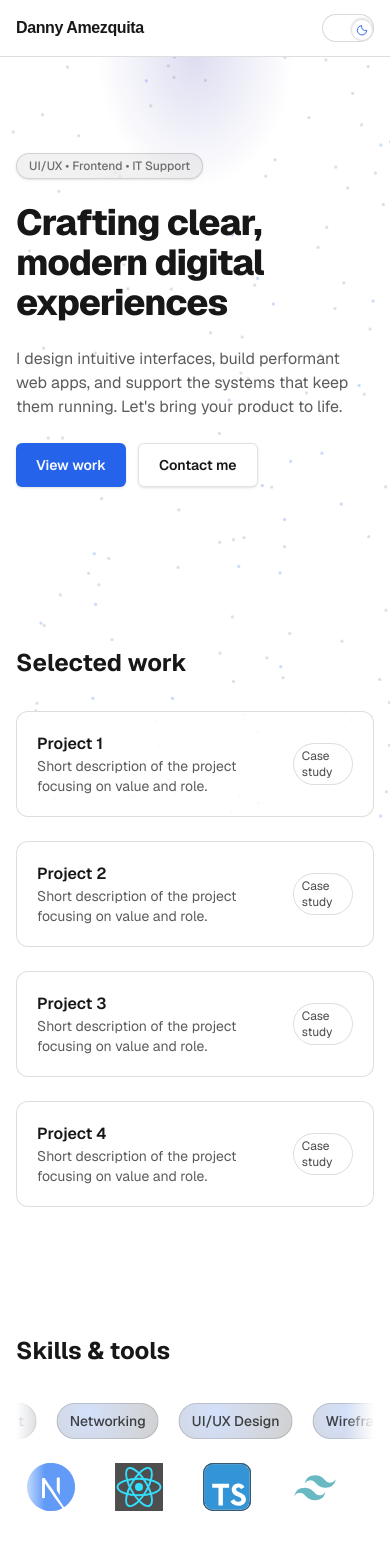
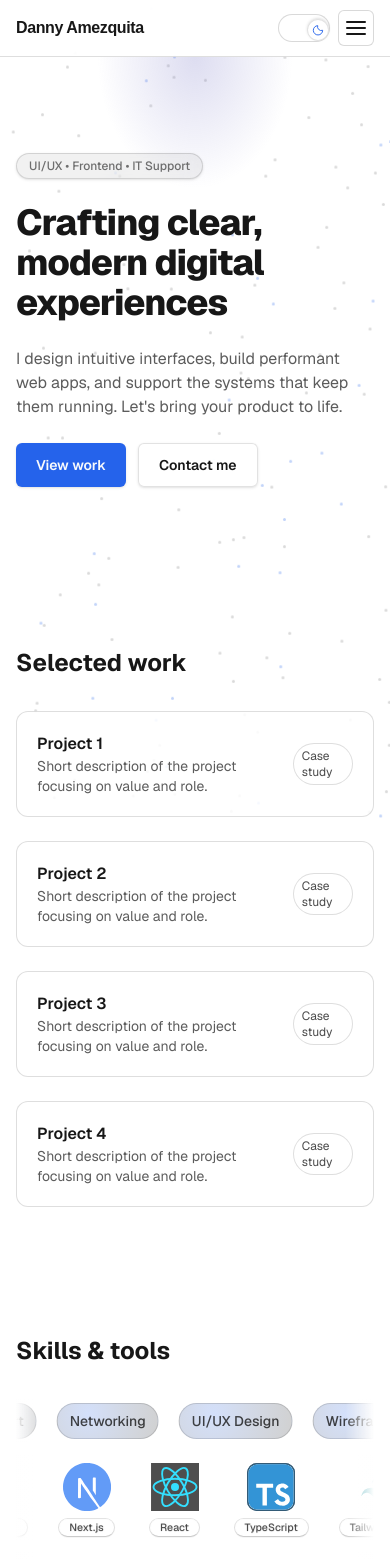
Before and after one commit to DannyAmzq/personal-wesbite, a Next.js app: page / in a window 390 px wide. Shown: the top 1568 px of the page. Built offline with nearby package versions, Linux system fonts and the light colour scheme.

Commit message:
feat: enhance Navbar with mobile menu functionality and improve LogoCarousel interactivity

```diff
--- a/app/layout.tsx
+++ b/app/layout.tsx
@@ -27,6 +27,7 @@ export default function RootLayout({
 }>) {
   return (
     <html lang="en" className="dark" suppressHydrationWarning>
+      <head>
         <Script id="theme-init" strategy="beforeInteractive">{`
           try {
             var stored = localStorage.getItem('theme');
@@ -42,6 +43,7 @@ export default function RootLayout({
             }
           } catch (e) {}
         `}</Script>
+      </head>
       <body className={`${geistSans.variable} ${geistMono.variable} antialiased`}>
         <BackgroundDots count={140} />
         <Navbar />
--- a/components/LogoCarousel.tsx
+++ b/components/LogoCarousel.tsx
@@ -1,6 +1,12 @@
 "use client";
 import { useEffect, useMemo, useRef, useState } from "react";
-import { motion, useAnimationFrame, useMotionValue, useReducedMotion } from "framer-motion";
+import {
+  motion,
+  useAnimationFrame,
+  useMotionValue,
+  useReducedMotion,
+  useSpring,
+} from "framer-motion";
 import Image from "next/image";
 
 export type LogoItem = {
@@ -25,11 +31,32 @@ export default function LogoCarousel({
 }: Props) {
   const reduce = useReducedMotion();
   const [mounted, setMounted] = useState(false);
-  const [hovered, setHovered] = useState(false);
+  const [hovered, setHovered] = useState(false); // row hovered (slows scroll)
   const trackRef = useRef<HTMLDivElement | null>(null);
+  const rootRef = useRef<HTMLDivElement | null>(null);
   const dupCount = 3; // use 3 duplicates to keep middle in view for seamless loop
   const x = useMotionValue(0);
   const [trackW, setTrackW] = useState(0);
+
+  // Tooltip reactive state (no position here – positions handled by motion values for trailing)
+  const [tooltip, setTooltip] = useState<{ show: boolean; name: string }>({
+    show: false,
+    name: "",
+  });
+
+  // Motion values for trailing cursor position
+  const targetX = useMotionValue(0);
+  const targetY = useMotionValue(0);
+  const trailX = useSpring(targetX, { stiffness: 320, damping: 34, mass: 0.6 });
+  const trailY = useSpring(targetY, { stiffness: 320, damping: 34, mass: 0.6 });
+
+  // Optional gentle bob (skipped if reduced motion)
+  const bob = useMotionValue(0);
+  useAnimationFrame((t) => {
+    if (reduce) return;
+    // slow sine wave
+    bob.set(Math.sin(t / 600) * 2); // +/-2px vertical bob
+  });
 
   const safeItems = useMemo(() => items.filter(Boolean), [items]);
 
@@ -79,11 +106,34 @@ export default function LogoCarousel({
     maskImage: "linear-gradient(to right, transparent, black 8%, black 92%, transparent)",
   };
 
+  const handleEnter = (name: string) => {
+    setTooltip({ show: true, name });
+  };
+  const handleMove: React.MouseEventHandler<HTMLDivElement> = (e) => {
+    if (!rootRef.current) return;
+    const rect = rootRef.current.getBoundingClientRect();
+    const localX = e.clientX - rect.left;
+    const localY = e.clientY - rect.top;
+    // Update target motion values (centered positioning; offset handled in render transform)
+    targetX.set(localX);
+    targetY.set(localY);
+  };
+  const handleLeave = () => {
+    setTooltip((t) => ({ ...t, show: false }));
+  };
+
+  // Inline labels approach chosen: no overlay measurement logic retained.
+
   return (
     <div
+      ref={rootRef}
       className="relative"
       onMouseEnter={() => setHovered(true)}
-      onMouseLeave={() => setHovered(false)}
+      onMouseLeave={() => {
+        setHovered(false);
+        handleLeave();
+      }}
+      onMouseMove={handleMove}
     >
       {/* backdrop blur edges */}
       <div className="pointer-events-none absolute inset-y-0 left-0 w-16 bg-gradient-to-r from-[color-mix(in_oklab,var(--background)_75%,transparent)] to-transparent backdrop-blur-[2px]" />
@@ -93,31 +143,90 @@ export default function LogoCarousel({
         <motion.div className="flex" style={{ x }}>
           {Array.from({ length: dupCount }).map((_, seq) => (
             <div key={seq} data-seq={seq} className="flex" style={{ gap, paddingRight: gap }}>
-              {safeItems.map((item, idx) => (
-                <Logo key={`${seq}-${idx}-${item.name}`} item={item} height={height} />
-              ))}
+              {safeItems.map((item, idx) => {
+                const isLogo = !!item.src;
+                // Show labels on middle and trailing sequence to prevent visible reset gap
+                const showMobileLabel = isLogo && (seq === 1 || seq === 2);
+                const dim = seq === 2; // trailing copy slightly dimmed
+                return (
+                  <Logo
+                    key={`${seq}-${idx}-${item.name}`}
+                    item={item}
+                    height={height}
+                    onEnter={isLogo ? () => handleEnter(item.name) : undefined}
+                    onLeave={isLogo ? handleLeave : undefined}
+                    showMobileLabel={showMobileLabel}
+                    dimLabel={dim}
+                  />
+                );
+              })}
             </div>
           ))}
         </motion.div>
       </div>
+      {/* No overlay labels; inline labels handle mobile display */}
+      {/* Follow tooltip (desktop only) */}
+      <motion.div
+        aria-hidden
+        className="hidden sm:block pointer-events-none absolute left-0 top-0 z-30 select-none"
+        style={{ x: trailX, y: trailY }}
+      >
+        {tooltip.name && (
+          <motion.div
+            initial={false}
+            animate={tooltip.show ? { opacity: 1, scale: 1 } : { opacity: 0, scale: 0.85 }}
+            transition={{ type: "spring", stiffness: 400, damping: 30, mass: 0.6 }}
+            style={{
+              transform: "translate(-50%, calc(-100% - 10px))",
+              y: reduce ? 0 : bob, // gentle bob if not reduced motion
+            }}
+            className="px-3 py-1 rounded-full text-xs font-medium shadow-md border backdrop-blur-md bg-[color-mix(in_oklab,var(--background)_70%,transparent)] border-[color-mix(in_oklab,var(--foreground)_16%,transparent)] text-[color-mix(in_oklab,var(--foreground)_85%,transparent)] whitespace-nowrap"
+          >
+            {tooltip.name}
+          </motion.div>
+        )}
+      </motion.div>
     </div>
   );
 }
 
-function Logo({ item, height }: { item: LogoItem; height: number }) {
+function Logo({
+  item,
+  height,
+  onEnter,
+  onLeave,
+  showMobileLabel,
+  dimLabel,
+}: {
+  item: LogoItem;
+  height: number;
+  onEnter?: () => void;
+  onLeave?: () => void;
+  showMobileLabel?: boolean;
+  dimLabel?: boolean;
+}) {
   // Washed color using CSS variables
   const tintAccent = "color-mix(in oklab, var(--accent) 20%, transparent)";
   const tintFg = "color-mix(in oklab, var(--foreground) 20%, transparent)";
   const bg = `radial-gradient(circle at 30% 30%, ${tintAccent}, ${tintFg})`;
 
   return (
-    <div className="group relative inline-flex items-center justify-center select-none">
+    <div
+      className="group relative inline-flex flex-col items-center justify-center select-none"
+      onMouseEnter={onEnter}
+      onMouseLeave={onLeave}
+      onFocus={onEnter}
+      onBlur={onLeave}
+      tabIndex={-1}
+    >
       {item.src ? (
+        <div className="flex flex-col items-center">
           <motion.div
             whileHover={{ scale: 1.12 }}
             transition={{ type: "spring", stiffness: 320, damping: 26, mass: 0.3 }}
             className="grid place-items-center"
             style={{ width: height, height }}
+            data-logo-name={item.name}
           >
             <div className="relative" style={{ width: height, height }}>
               <Image
@@ -130,6 +239,22 @@ function Logo({ item, height }: { item: LogoItem; height: number }) {
               />
             </div>
           </motion.div>
+          {showMobileLabel && (
+            <span
+              className={[
+                "md:hidden mt-1 px-2.5 py-0.5 rounded-full text-[10.5px] leading-tight font-medium whitespace-nowrap select-none",
+                // Glass layering: soft internal gradient & subtle ring instead of harsh border
+                "backdrop-blur-md bg-[color-mix(in_oklab,var(--background)_60%,transparent)]",
+                "shadow-[0_1px_2px_-1px_rgba(0,0,0,0.5),0_0_0_1px_color-mix(in_oklab,var(--foreground)_12%,transparent)]",
+                "text-[color-mix(in_oklab,var(--foreground)_86%,transparent)]",
+                dimLabel ? "opacity-55" : "opacity-95",
+                "transition-opacity duration-300",
+              ].join(" ")}
+            >
+              {item.name}
+            </span>
+          )}
+        </div>
       ) : (
         <motion.div
           whileHover={{ scale: 1.12 }}
--- a/components/Navbar.tsx
+++ b/components/Navbar.tsx
@@ -1,9 +1,19 @@
 "use client";
 import Link from "next/link";
-import { motion } from "framer-motion";
+import { motion, AnimatePresence } from "framer-motion";
+import { useState, useEffect } from "react";
 import ThemeToggle from "@/components/ThemeToggle";
 
 export default function Navbar() {
+  const [open, setOpen] = useState(false);
+  // Close on resize to >= sm breakpoint
+  useEffect(() => {
+    const onResize = () => {
+      if (window.innerWidth >= 640) setOpen(false);
+    };
+    window.addEventListener("resize", onResize);
+    return () => window.removeEventListener("resize", onResize);
+  }, []);
   const links = [
     { href: "#work", label: "Work" },
     { href: "#skills", label: "Skills" },
@@ -44,8 +54,70 @@ export default function Navbar() {
           >
             Let’s talk
           </a>
+          {/* Mobile hamburger */}
+          <button
+            onClick={() => setOpen((o) => !o)}
+            aria-label={open ? "Close menu" : "Open menu"}
+            aria-expanded={open}
+            className="sm:hidden relative h-9 w-9 grid place-items-center rounded-md border border-[color-mix(in_oklab,var(--foreground)_16%,transparent)] bg-[color-mix(in_oklab,var(--background)_88%,transparent)] focus-visible:outline-none focus-visible:ring-2 ring-accent transition-colors"
+          >
+            <motion.span
+              layout
+              className="absolute h-[2px] w-5 rounded bg-[var(--foreground)]"
+              animate={open ? { rotate: 45, y: 0 } : { rotate: 0, y: -6 }}
+              transition={{ type: "spring", stiffness: 600, damping: 40 }}
+            />
+            <motion.span
+              layout
+              className="absolute h-[2px] w-5 rounded bg-[var(--foreground)]"
+              animate={open ? { opacity: 0 } : { opacity: 1 }}
+              transition={{ duration: 0.18 }}
+            />
+            <motion.span
+              layout
+              className="absolute h-[2px] w-5 rounded bg-[var(--foreground)]"
+              animate={open ? { rotate: -45, y: 0 } : { rotate: 0, y: 6 }}
+              transition={{ type: "spring", stiffness: 600, damping: 40 }}
+            />
+          </button>
         </div>
       </nav>
+      {/* Mobile menu panel */}
+      <AnimatePresence>
+        {open && (
+          <motion.div
+            key="mobile-menu"
+            initial={{ height: 0, opacity: 0 }}
+            animate={{ height: "auto", opacity: 1 }}
+            exit={{ height: 0, opacity: 0 }}
+            transition={{ type: "spring", stiffness: 260, damping: 32 }}
+            className="sm:hidden border-t border-[color-mix(in_oklab,var(--foreground)_14%,transparent)] bg-[color-mix(in_oklab,var(--background)_94%,transparent)] backdrop-blur px-4 pb-4"
+          >
+            <ul className="flex flex-col pt-3 gap-2 text-sm">
+              {links.map((l) => (
+                <li key={l.href}>
+                  <Link
+                    href={l.href}
+                    onClick={() => setOpen(false)}
+                    className="block rounded px-2 py-2 hover:bg-[color-mix(in_oklab,var(--background)_88%,transparent)] transition-colors"
+                  >
+                    {l.label}
+                  </Link>
+                </li>
+              ))}
+              <li>
+                <a
+                  href="#contact"
+                  onClick={() => setOpen(false)}
+                  className="mt-1 inline-flex h-9 items-center justify-center rounded-md border border-[color-mix(in_oklab,var(--foreground)_16%,transparent)] bg-[color-mix(in_oklab,var(--background)_90%,transparent)] px-4 text-xs font-medium text-[var(--foreground)] hover:bg-[color-mix(in_oklab,var(--background)_86%,transparent)]"
+                >
+                  Let’s talk
+                </a>
+              </li>
+            </ul>
+          </motion.div>
+        )}
+      </AnimatePresence>
     </header>
   );
 }
```
Lines whose indentation alone changed are shown as unchanged.
